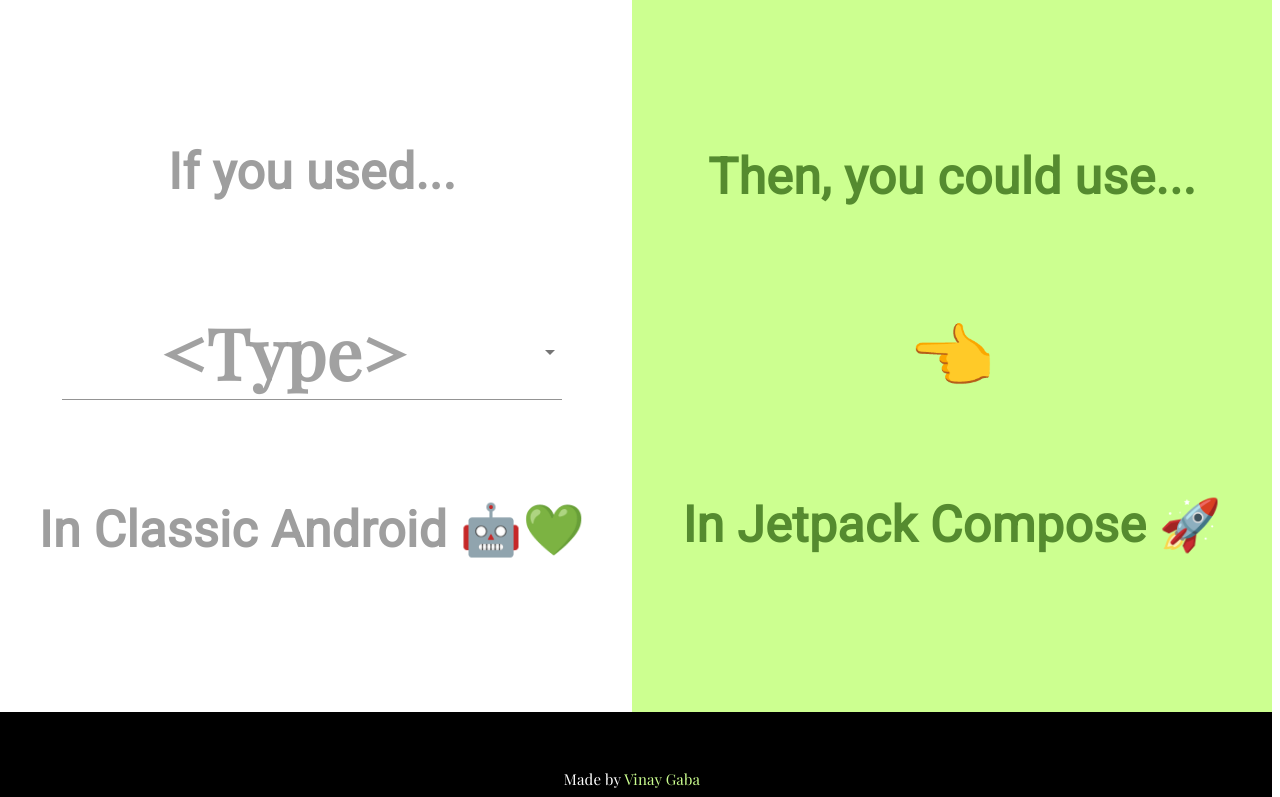
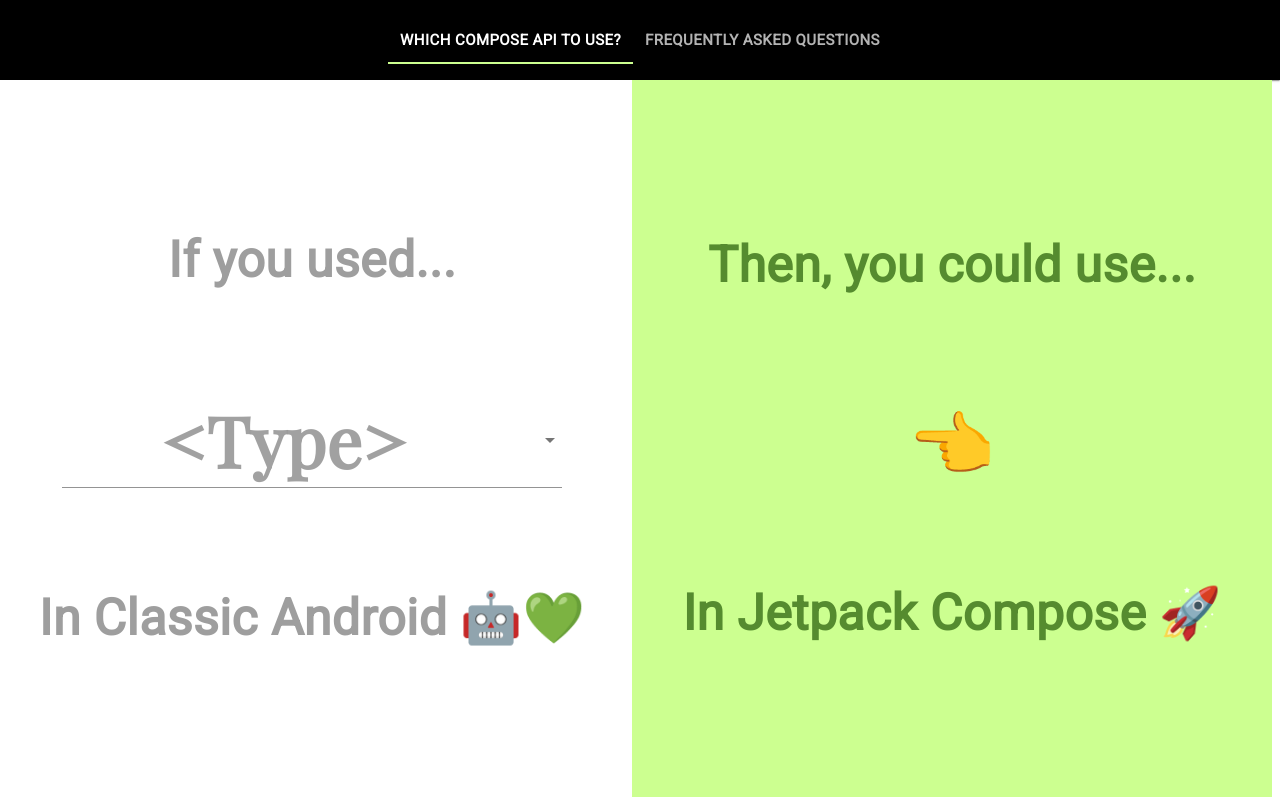
Before and after one commit to worstkiller/JetpackCompose.app, a React (Create React App) app: page / in a window 1280 px wide. Shown: the top 797 px of the page. Built offline with nearby package versions, Linux system fonts and the light colour scheme.

Commit message:
Added a navigation bar

```diff
--- a/src/components/FAQPageComponent.tsx
+++ b/src/components/FAQPageComponent.tsx
@@ -4,7 +4,7 @@
 import Container from "@material-ui/core/Container";
 import ExpandMoreIcon from "@material-ui/icons/ExpandMore";
 import { Helmet } from "react-helmet";
-import IfThisThenThatFooter from "./IfThisThenThatFooter";
+import JetpackComposeAppFooter from "./JetpackComposeAppFooter";
 import { makeStyles } from "@material-ui/core/styles";
 import parse from 'html-react-parser';
 import QnA from "../models/QnA"
@@ -24,7 +24,7 @@
     <div className={classes.root}>
         <Helmet>
           <title>
-            Jetpack Compose: Frequently Asked Questions
+          Frequently Asked Questions about Jetpack Compose
           </title>
           <meta
             name="description"
@@ -38,7 +38,7 @@
           <meta property="twitter:url" content="https://jetpackcompose.app/faq" />
           <meta
             property="twitter:title"
-            content="Jetpack Compose: Frequently Asked Questions"
+            content="Frequently Asked Questions about Jetpack Compose"
           />
           <meta
             property="twitter:description"
@@ -55,6 +55,9 @@
             </Typography>
             <Typography className={classes.pageSubheader} align="center">
                  Find answers to frequently asked questions about Jetpack Compose!
+            </Typography>
+            <Typography className={classes.lastUpdated} align="center">
+                 Last updated: 24th July, 2020
             </Typography>
             {props.listOfQnA.map((qna) => (
                 <Accordion>
@@ -75,7 +78,7 @@
         </Container>
 
         <div className={classes.footer}>
-        <IfThisThenThatFooter/>
+        <JetpackComposeAppFooter/>
         </div>
     </div>
     )
@@ -96,8 +99,12 @@
       fontSize: 20,
       fontWeight: "lighter",
       fontFamily: "Roboto",
+    },
+    lastUpdated: {
+      fontSize: 15,
+      fontFamily: "Playfair Display",
       marginBottom: "2%"
-  },
+    },
     question: {
         fontSize: 20,
         fontFamily: "Playfair Display",
--- a/src/components/IfThisThenThat.tsx
+++ b/src/components/IfThisThenThat.tsx
@@ -4,7 +4,7 @@
 import { makeStyles } from "@material-ui/core/styles";
 import { IfThisThenThanColumnComponent } from "./IfThisThenThatColumnComponent";
 import IfThisThenThatColumnComponentType from "../models/IfThisThenThatColumnComponentType";
-import IfThisThenThatFooter from "./IfThisThenThatFooter";
+import JetpackComposeAppFooter from "./JetpackComposeAppFooter";
 import React, { useState, useEffect } from "react";
 import { useParams, useHistory } from "react-router-dom";
 
@@ -59,7 +59,7 @@
           />
         </Grid>
         <Grid item xs={12} className={classes.footer}>
-          <IfThisThenThatFooter />
+          <JetpackComposeAppFooter />
         </Grid>
       </Grid>
     </div>
@@ -69,6 +69,7 @@
 const useStyles = makeStyles({
   root: {
     width: "100%",
+    marginTop:"0%"
   },
   firstColumn: {
     background: "#FFFFFF",
--- a/src/components/IfThisThenThatFooter.tsx
+++ b/src/components/JetpackComposeAppFooter.tsx
@@ -3,7 +3,7 @@
 import React from "react";
 import { Box } from "@material-ui/core";
 
-export default function IfTHisThenThatFooter() {
+export default function JetpackComposeAppFooter() {
   const classes = useStyles();
   return (
     <Box display="flex" flexDirection="column" className={classes.root}>
--- a/src/components/NavigationBar.tsx
+++ b/src/components/NavigationBar.tsx
@@ -1,15 +1,12 @@
 import { makeStyles } from "@material-ui/core/styles";
 import Paper from "@material-ui/core/Paper";
-import React from "react";
-import { Link } from "react-router-dom";
+import React, { useState, useEffect } from "react";
 import Tabs from "@material-ui/core/Tabs";
 import Tab from "@material-ui/core/Tab";
-import Typography from "@material-ui/core/Typography";
+import { withRouter } from "react-router-dom";
 
-interface TabPanelProps {
-  children?: React.ReactNode;
-  index: any;
-  value: any;
+interface IProps {
+  history?: any
 }
 
 function a11yProps(index: any) {
@@ -19,33 +16,32 @@
   };
 }
 
-export default function NavigationBar() {
+function NavigationBar(props: IProps) {
   const classes = useStyles();
   const [value, setValue] = React.useState(0);
 
-  const handleChange = (event: React.ChangeEvent<{}>, newValue: number) => {
-    setValue(newValue);
+  const handleChange = (event: any, value: any) => {
+    props.history.push(value);
+    setValue(value);
   };
+
+  useEffect(() => handleChange("", "/"), []);
 
   return (
     <div className={classes.root}>
-      <Paper square>
+      <Paper square className={classes.header}>
         <Tabs
           value={value}
-          indicatorColor="primary"
-          textColor="primary"
+          className={classes.tabs}
+          classes={{
+            indicator: classes.tabsIndicator
+          }}
           onChange={handleChange}
           aria-label="simple tabs example"
+          centered
         >
-          <Link to="/">
-            <Tab label="Composables" {...a11yProps(0)} />
-          </Link>
-          <Link to="/blogs">
-            <Tab label="Blogs/Articles" {...a11yProps(1)} />
-          </Link>
-          <Link to="/videos">
-            <Tab label="Videos" {...a11yProps(2)} />
-          </Link>
+            <Tab label="Which Compose API to use?" {...a11yProps(0)} className={classes.tab} value="/" />
+            <Tab label="Frequently Asked Questions" {...a11yProps(1)} className={classes.tab} value="/faq" />
         </Tabs>
       </Paper>
     </div>
@@ -53,5 +49,29 @@
 }
 
 const useStyles = makeStyles({
-  root: {},
+  root: {
+    flexGrow: 1,
+  },
+  header: {
+    backgroundColor:"#000000",
+  },
+  tabs: {
+    height: "10vh",
+    display: "flex",
+    justifyContent: "center",
+    alignItems: "center",
+  },
+  tabsIndicator: {
+    backgroundColor:"#ccff90",
+  },
+  tab: {
+    color:"#FFFFFF",
+    fontSize: 15,
+    fontWeight: "bolder",
+  },
+  typography: {
+    color: "#FFFFFF"
+  }
 });
+
+export default withRouter(NavigationBar)
--- a/src/index.tsx
+++ b/src/index.tsx
@@ -1,5 +1,6 @@
 import { FAQPageComponent } from "./components/FAQPageComponent";
 import { mockQnA } from "./utils/Data"
+import NavigationBar  from "./components/NavigationBar";
 import IfThisThenThatComponent from "./components/IfThisThenThat";
 import React from "react";
 import ReactDOM from "react-dom";
@@ -7,7 +8,9 @@
 
 export default function JetpackComposeApp() {
   return (
+    <>
       <Router>
+        <NavigationBar/>
         <Switch>
           <Route
             path="/What-is-the-equivalent-of-:androidParam-in-Jetpack-Compose"
@@ -25,6 +28,7 @@
           </Route>
         </Switch>
       </Router>
+    </>
   );
 }
 
```
Lines whose indentation alone changed are shown as unchanged.
